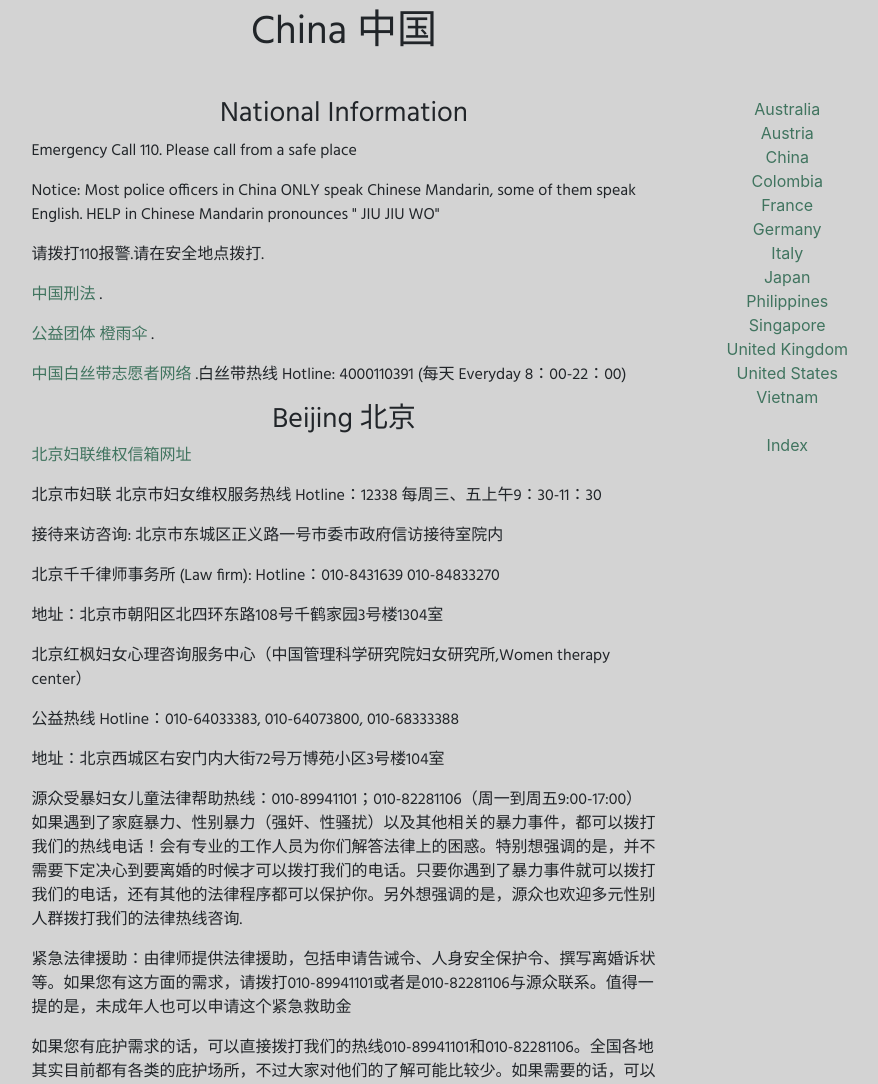
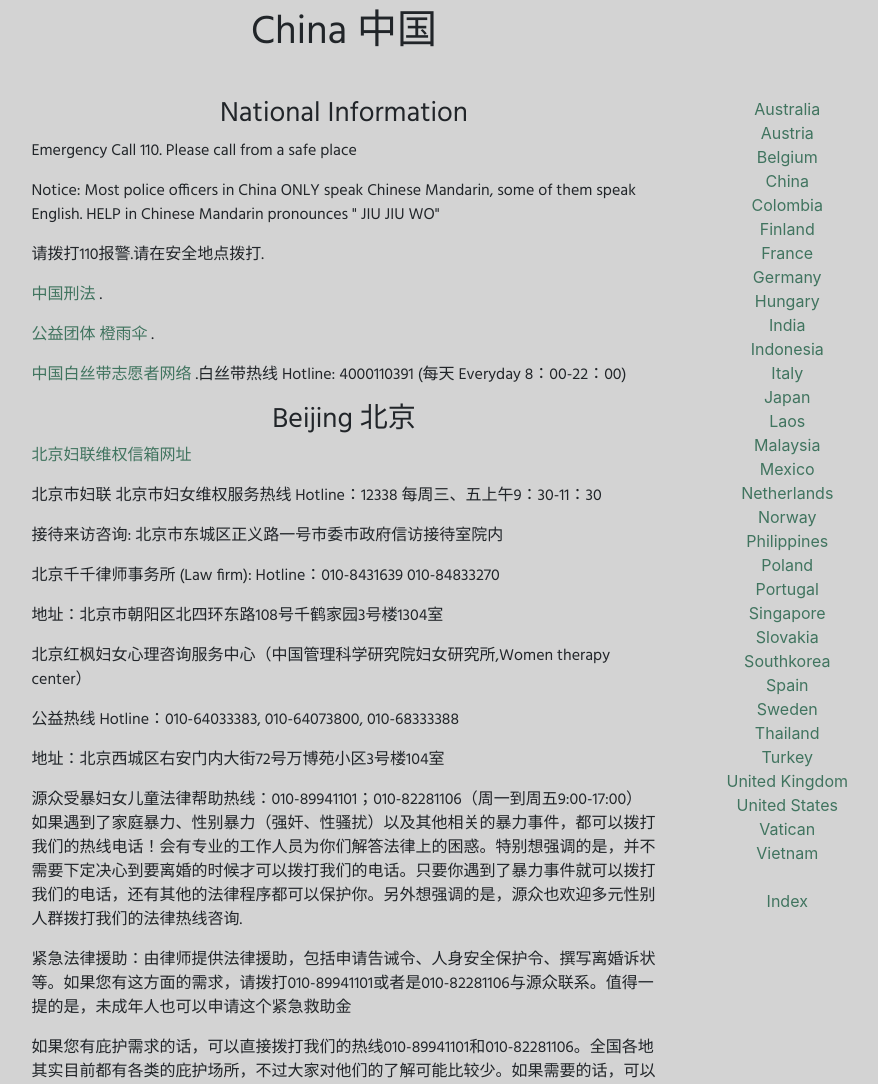
Before and after one commit to steph2088/stephwiki, a Flask app: template templates/infos/china.html in a window 1280 px wide. Shown: the top 1084 px of the page, without its empty margins (296-1174 px from the left). Run offline with Flask 2, Linux system fonts and the light colour scheme; the template is opened without the code that fills it, so the values that code supplies are empty; some libraries are stand-ins or nearby versions.

Commit message:
I added new countries names to index now it is so long

```diff
--- a/templates/base_area_content.html
+++ b/templates/base_area_content.html
@@ -11,16 +11,35 @@
       <ul>
         <li><a href="/infos/australia.html">Australia</a></li>
         <li><a href="/infos/austria.html">Austria</a></li>
+        <li><a href="/infos/belgium.html">Belgium</a></li>
         <li><a href="/infos/china.html">China</a></li>
         <li><a href="/infos/colombia.html">Colombia</a></li>
+        <li><a href="/infos/finland.html">Finland</a></li>
         <li><a href="/infos/france.html">France</a></li>
         <li><a href="/infos/germany.html">Germany</a></li>
+        <li><a href="/infos/hungary.html">Hungary</a></li>
+        <li><a href="/infos/india.html">India</a></li>
+        <li><a href="/infos/indonesia.html">Indonesia</a></li>
         <li><a href="/infos/italy.html">Italy</a></li>
         <li><a href="/infos/japan.html">Japan</a></li>
+        <li><a href="/infos/laos.html">Laos</a></li>
+        <li><a href="/infos/malaysia.html">Malaysia</a></li>
+        <li><a href="/infos/mexico.html">Mexico</a></li>
+        <li><a href="/infos/netherlands.html">Netherlands</a></li>
+        <li><a href="/infos/norway.html">Norway</a></li>
         <li><a href="/infos/philippines.html">Philippines</a></li>
+        <li><a href="/infos/poland.html">Poland</a></li>
+        <li><a href="/infos/portugal.html">Portugal</a></li>
         <li><a href="/infos/singapore.html">Singapore</a></li>
+        <li><a href="/infos/slovakia.html">Slovakia</a></li>
+        <li><a href="/infos/southkorea.html">Southkorea</a></li>
+        <li><a href="/infos/spain.html">Spain</a></li>
+        <li><a href="/infos/sweden.html">Sweden</a></li>
+        <li><a href="/infos/thailand.html">Thailand</a></li>
+        <li><a href="/infos/turkey.html">Turkey</a></li>
         <li><a href="/infos/uk.html">United Kingdom</a></li>
         <li><a href="/infos/usa.html">United States</a></li>
+        <li><a href="/infos/vatican.html">Vatican</a></li>
         <li><a href="/infos/vietnam.html">Vietnam</a></li>
         <br/>
         <li><a href="/">Index</a></li>
```
